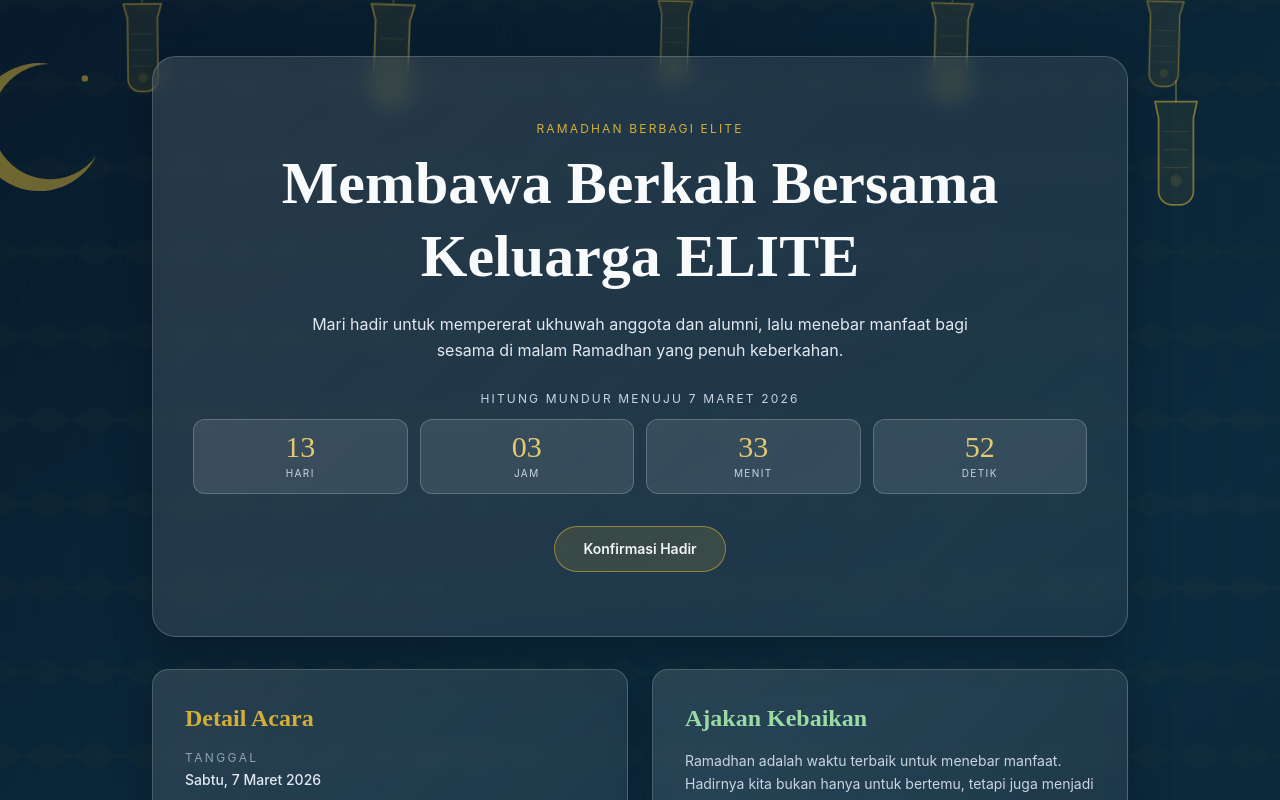
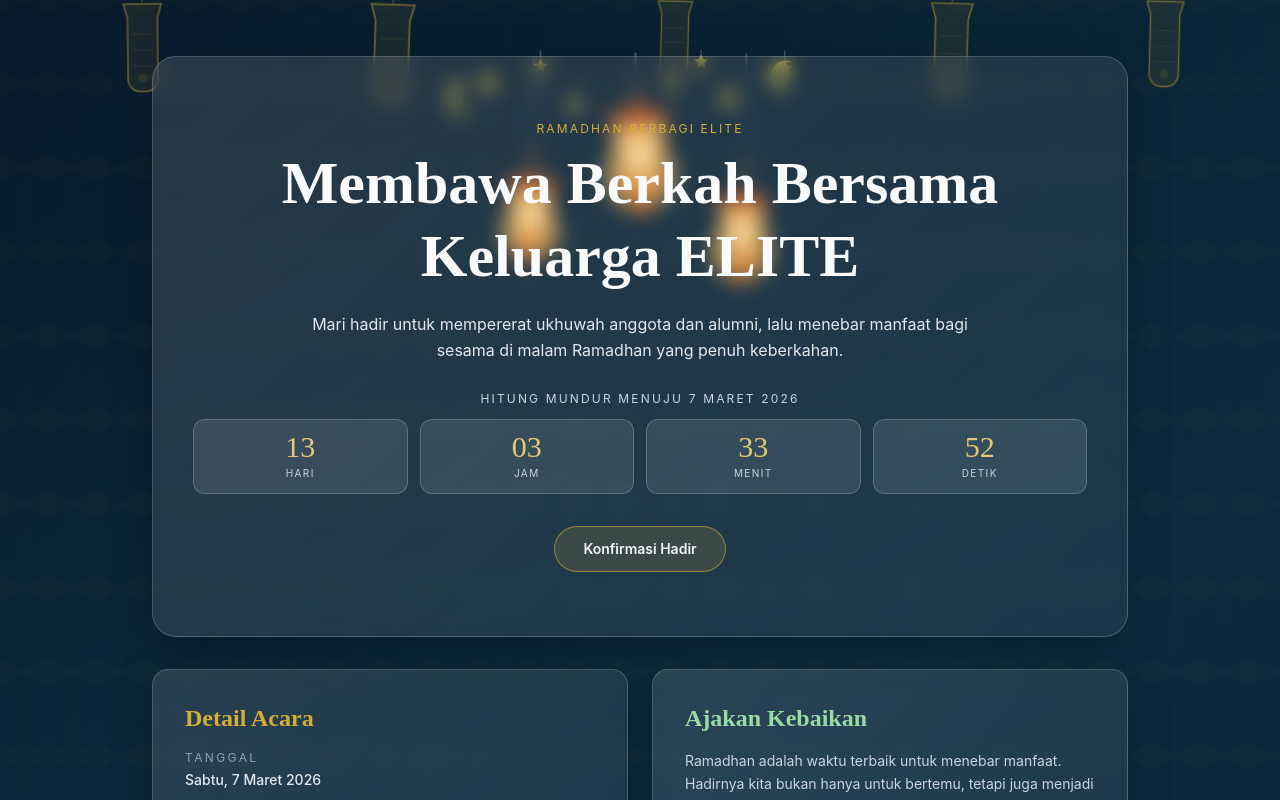
Before and after one commit to Bondzo/ELITE-berbagi, a Next.js app: page / in a window 1280 px wide. Shown: the top 800 px of the page. Built offline with nearby package versions, Linux system fonts and the light colour scheme.

Commit message:
feat: redesign hanging lantern ornaments

```diff
--- a/components/Ornaments.tsx
+++ b/components/Ornaments.tsx
@@ -1,29 +1,110 @@
+const lanterns = [
+  {
+    id: "lantern-main",
+    x: 164,
+    y: 95,
+    scale: 1,
+    duration: "6s",
+    delay: "0s",
+  },
+  {
+    id: "lantern-left",
+    x: 74,
+    y: 152,
+    scale: 0.82,
+    duration: "5.2s",
+    delay: "-1.3s",
+  },
+  {
+    id: "lantern-right",
+    x: 262,
+    y: 164,
+    scale: 0.86,
+    duration: "5.7s",
+    delay: "-2.1s",
+  },
+];
+
+const stars = [
+  { x: 34, y: 44, r: 7 },
+  { x: 80, y: 30, r: 5.2 },
+  { x: 110, y: 64, r: 6 },
+  { x: 222, y: 26, r: 5 },
+  { x: 246, y: 58, r: 6.8 },
+  { x: 196, y: 46, r: 4.4 },
+  { x: 296, y: 32, r: 5.8 },
+];
+
+function Lantern({ x, y, scale }: { x: number; y: number; scale: number }) {
+  return (
+    <g transform={`translate(${x} ${y}) scale(${scale})`}>
+      <ellipse cx="0" cy="32" rx="33" ry="32" fill="rgba(255, 233, 125, 0.5)" />
+      <ellipse cx="0" cy="32" rx="24" ry="23" fill="url(#lanternGlow)" />
+      <path d="M-7 -33h14v8h-14z" fill="#A34A1B" />
+      <path d="M-28 -25h56l-6 13h-44z" fill="#C65A21" />
+      <path d="M-22 -11h44v49c0 7-6 13-13 13h-18c-7 0-13-6-13-13V-11z" fill="url(#lanternBody)" stroke="#9C4019" strokeWidth="1.8" />
+      <path d="M-20 -10h40" stroke="#F6BE58" strokeWidth="3" strokeLinecap="round" />
+      <path d="M-17 37h34" stroke="#F6BE58" strokeWidth="3" strokeLinecap="round" />
+      <path d="M-16 -8l-2 44M-8 -8l-1 45M0 -8v45M8 -8l1 45M16 -8l2 44" stroke="#E09B33" strokeOpacity="0.65" strokeWidth="1.3" />
+      <path d="M-15 52h30l-4 9h-22z" fill="#CB7A2D" />
+      <path d="M-8 61h16l-8 8z" fill="#A34A1B" />
+      <ellipse cx="0" cy="16" rx="14" ry="17" fill="url(#lanternCore)" />
+    </g>
+  );
+}
+
+function Star({ x, y, r }: { x: number; y: number; r: number }) {
+  const d = `M ${x} ${y - r} L ${x + r * 0.4} ${y - r * 0.35} L ${x + r} ${y - r * 0.3} L ${x + r * 0.48} ${y + r * 0.12} L ${x + r * 0.62} ${y + r} L ${x} ${y + r * 0.5} L ${x - r * 0.62} ${y + r} L ${x - r * 0.48} ${y + r * 0.12} L ${x - r} ${y - r * 0.3} L ${x - r * 0.4} ${y - r * 0.35} Z`;
+  return <path d={d} fill="#F5D84A" stroke="#F1C325" strokeWidth="1" />;
+}
+
 export default function Ornaments() {
   return (
     <div className="pointer-events-none absolute inset-0 overflow-hidden" aria-hidden="true">
-      <svg
-        viewBox="0 0 220 220"
-        className="absolute -left-14 top-10 h-44 w-44 text-[#D4AF37]/50"
-        fill="none"
-      >
-        <path d="M132 30a72 72 0 1 0 58 115.3A80 80 0 1 1 132 30Z" fill="currentColor" />
-        <circle cx="176" cy="48" r="4" fill="currentColor" />
-      </svg>
+      <svg viewBox="0 0 336 286" className="absolute left-1/2 top-1 h-[380px] w-[380px] -translate-x-1/2 opacity-95" fill="none">
+        <defs>
+          <radialGradient id="lanternGlow" cx="50%" cy="50%" r="60%">
+            <stop offset="0%" stopColor="#FFF8B0" stopOpacity="0.95" />
+            <stop offset="100%" stopColor="#F7CF5F" stopOpacity="0.15" />
+          </radialGradient>
+          <radialGradient id="lanternCore" cx="50%" cy="50%" r="65%">
+            <stop offset="0%" stopColor="#FFFEE8" stopOpacity="0.98" />
+            <stop offset="100%" stopColor="#FFD257" stopOpacity="0.2" />
+          </radialGradient>
+          <linearGradient id="lanternBody" x1="0" y1="-11" x2="0" y2="51" gradientUnits="userSpaceOnUse">
+            <stop offset="0%" stopColor="#FFD27A" />
+            <stop offset="100%" stopColor="#E1842F" />
+          </linearGradient>
+        </defs>
 
-      <svg
-        viewBox="0 0 160 280"
-        className="absolute right-4 top-16 h-44 w-24 text-[#D4AF37]/55 md:right-14"
-        fill="none"
-      >
-        <path d="M80 20V56" stroke="currentColor" strokeWidth="2" />
-        <path
-          d="M45 56h70l-6 28v122c0 12-10 22-22 22H73c-12 0-22-10-22-22V84l-6-28Z"
-          stroke="currentColor"
-          strokeWidth="3"
-          fill="rgba(212, 175, 55, 0.08)"
-        />
-        <path d="M58 106h44M58 136h44M58 166h44" stroke="currentColor" strokeOpacity="0.45" />
-        <circle cx="80" cy="188" r="10" fill="currentColor" fillOpacity="0.22" />
+        <path d="M32 30V74" stroke="rgba(255,255,255,0.25)" strokeWidth="1.4" />
+        <path d="M80 16V70" stroke="rgba(255,255,255,0.25)" strokeWidth="1.4" />
+        <path d="M110 38V83" stroke="rgba(255,255,255,0.25)" strokeWidth="1.2" />
+        <path d="M164 18V95" stroke="rgba(255,255,255,0.28)" strokeWidth="1.7" />
+        <path d="M196 34V72" stroke="rgba(255,255,255,0.25)" strokeWidth="1.3" />
+        <path d="M222 16V86" stroke="rgba(255,255,255,0.24)" strokeWidth="1.3" />
+        <path d="M246 34V85" stroke="rgba(255,255,255,0.23)" strokeWidth="1.3" />
+        <path d="M262 19V164" stroke="rgba(255,255,255,0.28)" strokeWidth="1.6" />
+        <path d="M296 16V70" stroke="rgba(255,255,255,0.23)" strokeWidth="1.2" />
+        <path d="M74 24V152" stroke="rgba(255,255,255,0.26)" strokeWidth="1.6" />
+
+        <path d="M18 44a15 15 0 1 0 0 28a12 12 0 1 1 0-28Z" fill="#F3D539" />
+        <path d="M302 26a13 13 0 1 0 0 24a10 10 0 1 1 0-24Z" fill="#F3D539" />
+
+        {stars.map((star) => (
+          <Star key={`${star.x}-${star.y}`} {...star} />
+        ))}
+
+        {lanterns.map((lantern) => (
+          <g
+            key={lantern.id}
+            className="origin-top lantern-sway"
+            style={{ animationDuration: lantern.duration, animationDelay: lantern.delay }}
+          >
+            <circle cx={lantern.x} cy={lantern.y - 42} r="3" fill="#C96D2E" />
+            <Lantern x={lantern.x} y={lantern.y} scale={lantern.scale} />
+          </g>
+        ))}
       </svg>
     </div>
   );
```
